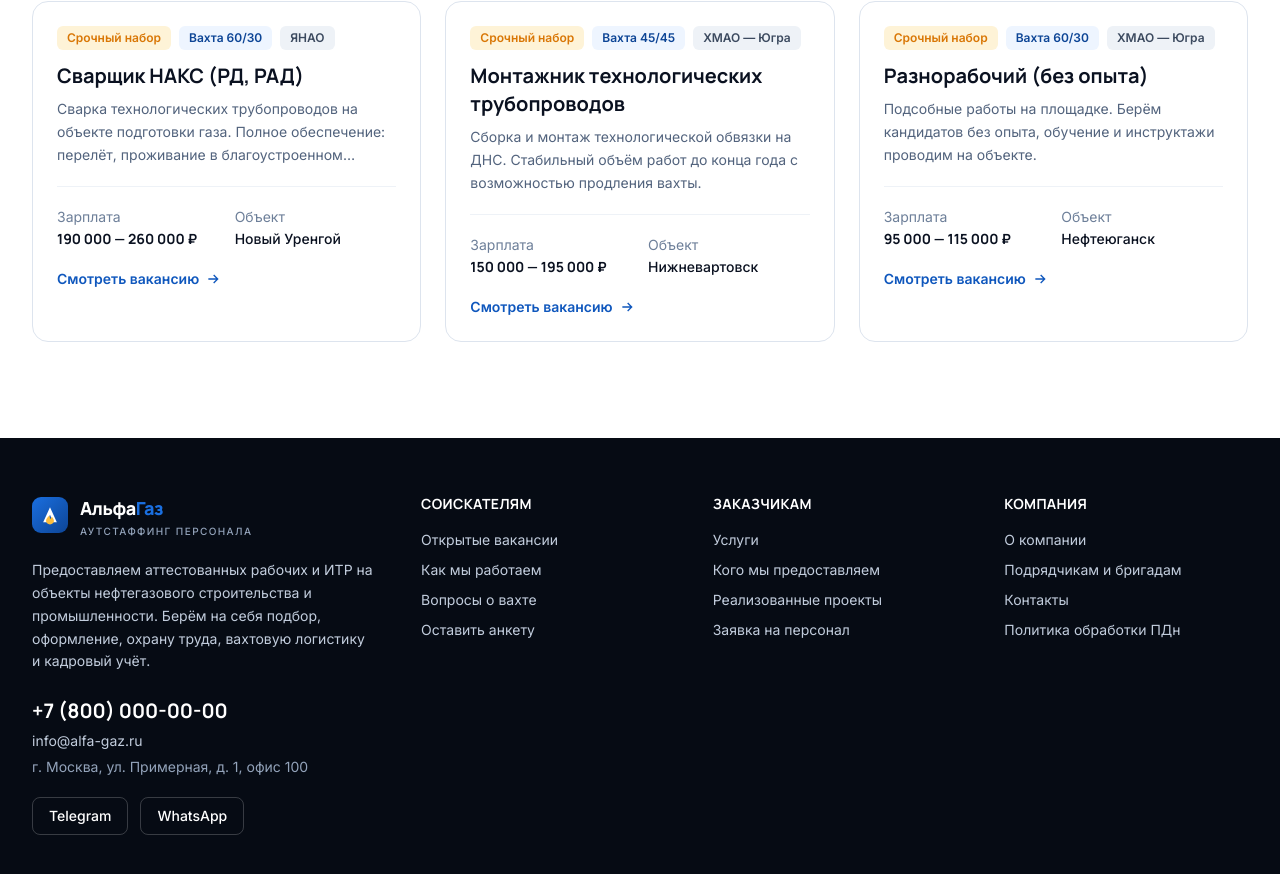
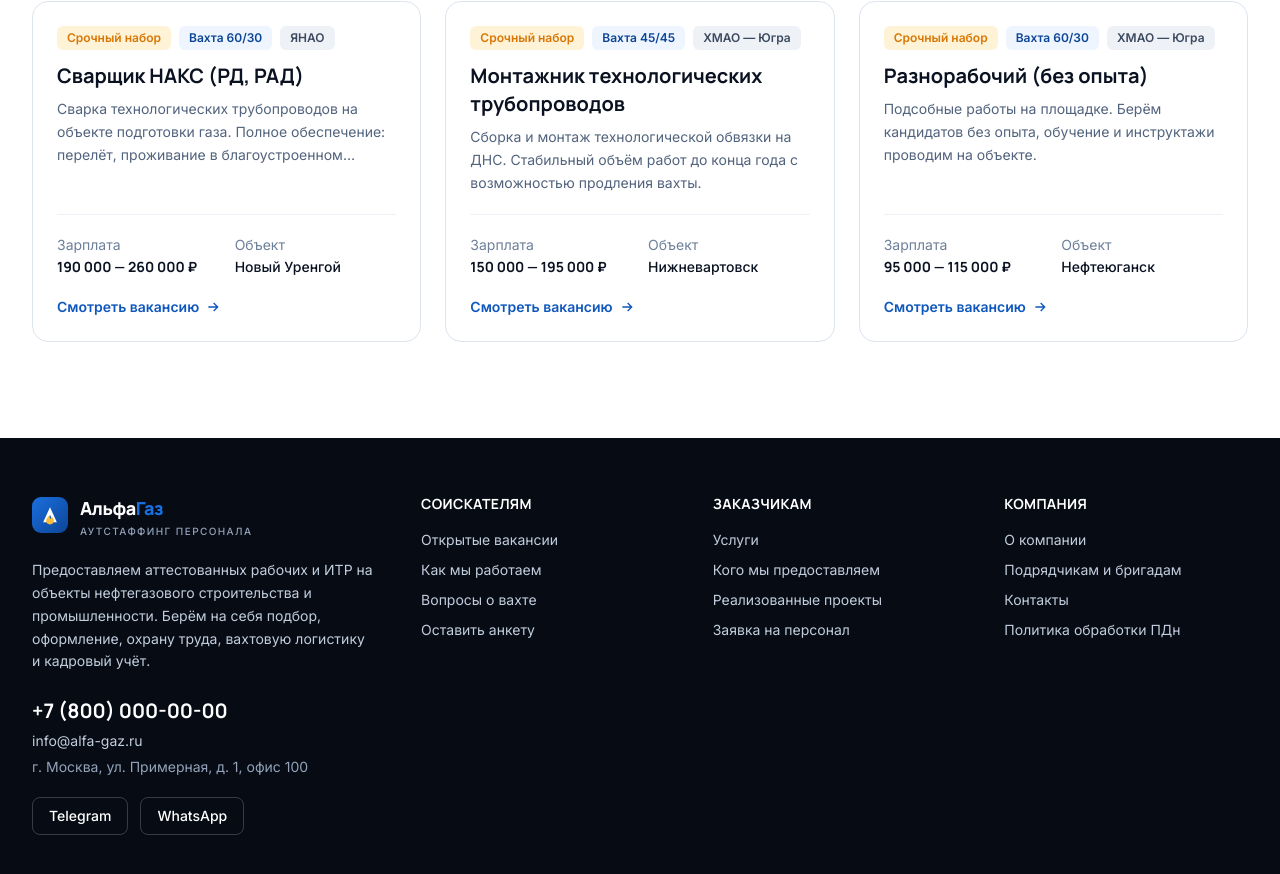
Before and after one commit to mrkramorovs-bot/bookingbot, a Next.js app: page /workers in a window 1280 px wide. Shown: the part 3850-4724 px from the top of the page. Built offline with nearby package versions, Linux system fonts and the light colour scheme; no server answers.

Commit message:
Выровнять нижние блоки карточек вакансий по одной линии
Co-authored-by: mrkramorovs-bot <mrkramorovs-bot@users.noreply.github.com>

```diff
--- a/src/components/vacancy-card.tsx
+++ b/src/components/vacancy-card.tsx
@@ -19,9 +19,11 @@ export function VacancyCard({ vacancy }: { vacancy: Vacancy }) {
         </Link>
       </h3>
 
-      <p className="mt-2 line-clamp-3 text-sm leading-relaxed text-steel-600">{vacancy.summary}</p>
+      <p className="mt-2 mb-5 line-clamp-3 text-sm leading-relaxed text-steel-600">
+        {vacancy.summary}
+      </p>
 
-      <dl className="mt-5 grid grid-cols-2 gap-4 border-t border-steel-100 pt-5 text-sm">
+      <dl className="mt-auto grid grid-cols-2 gap-4 border-t border-steel-100 pt-5 text-sm">
         <div>
           <dt className="text-steel-500">Зарплата</dt>
           <dd className="mt-0.5 font-display font-bold text-ink-900">
```
